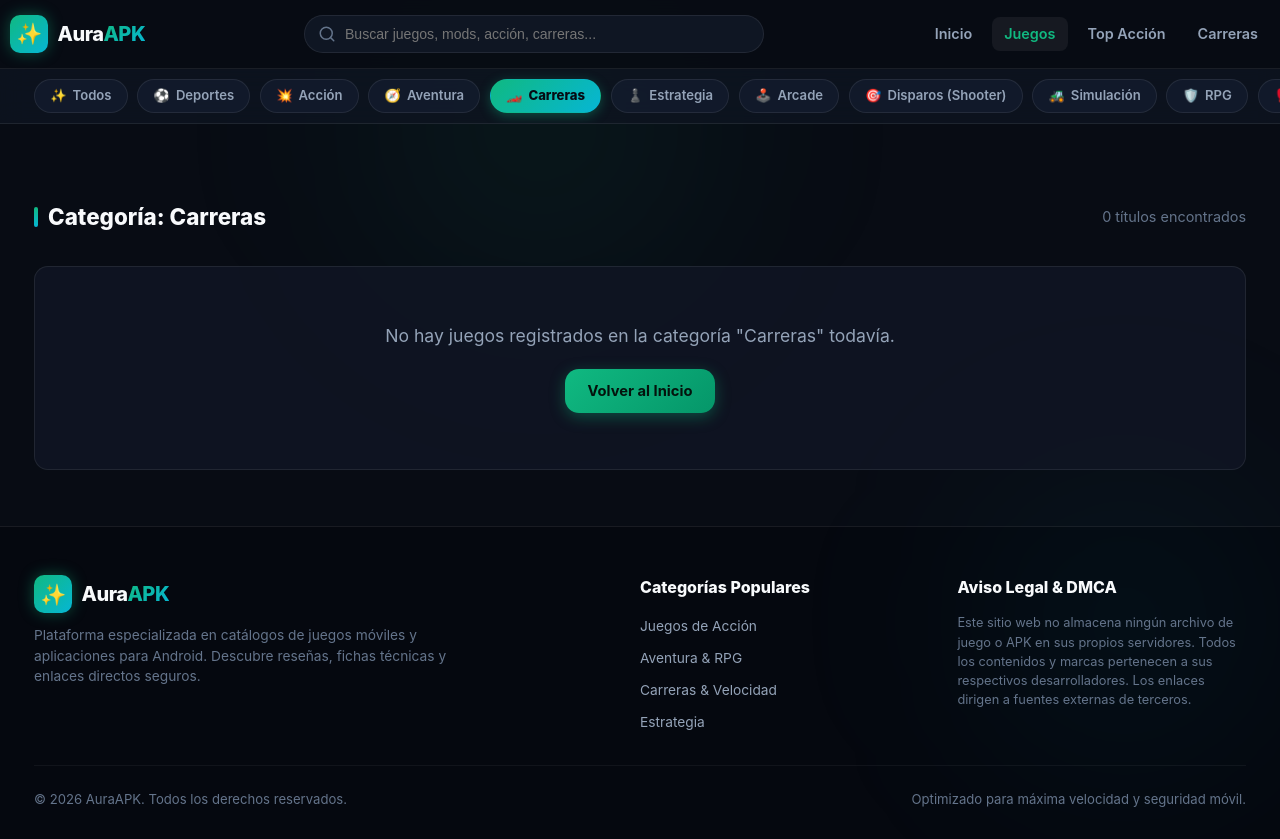
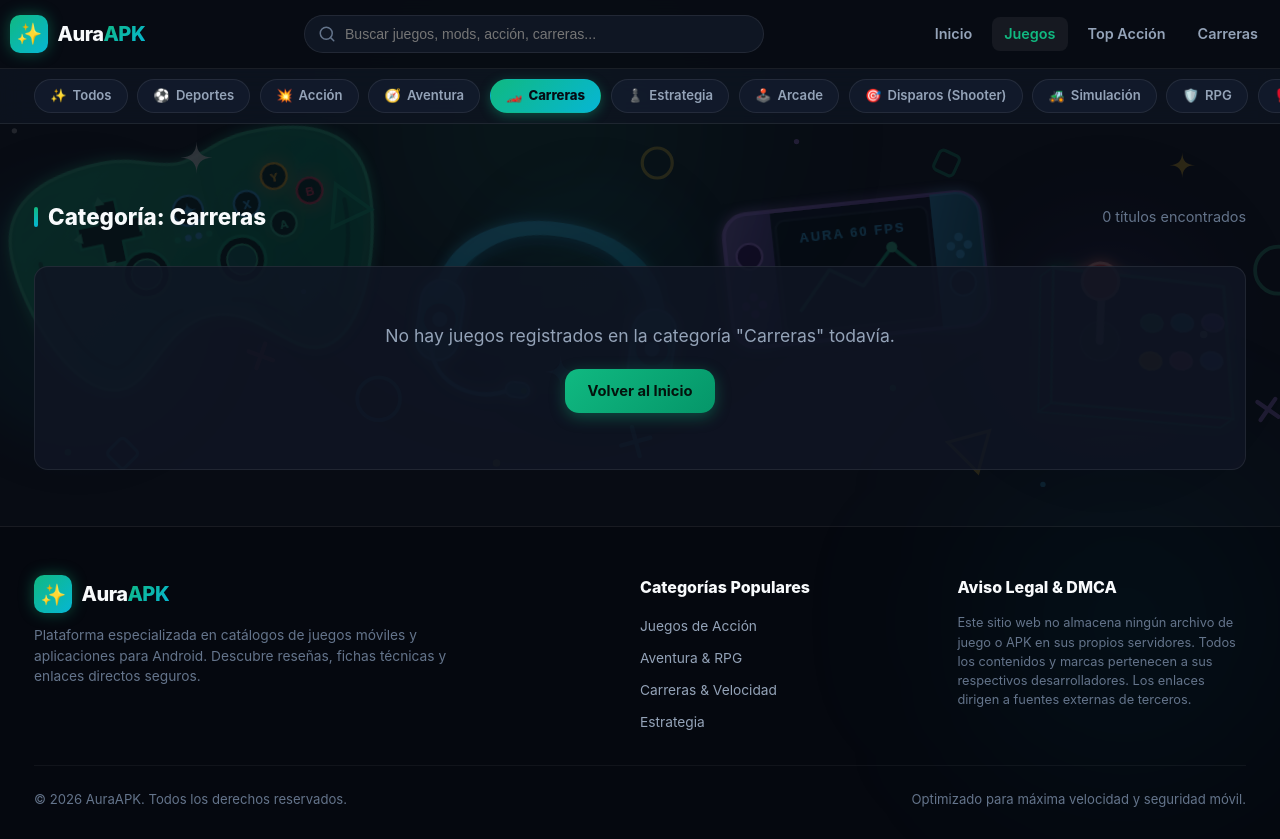
Before and after one commit to JulianDvd1/apkvision-games, a Node server app: page /categoria/carreras in a window 1280 px wide. Run offline with Node 20, Linux system fonts and the light colour scheme.

Commit message:
Agregar fondo animado gamer con mandos neón y confeti estilo EspacioAPK

```diff
--- a/public/css/style.css
+++ b/public/css/style.css
@@ -458,6 +458,105 @@ img {
   }
 }
 
+/* ==========================================================================
+   FONDO ANIMADO GAMER (ESTILO ESPACIOAPK ADAPTADO A LA IDENTIDAD AURA)
+   ========================================================================== */
+.hero-animated-bg-canvas {
+  position: absolute;
+  inset: 0;
+  width: 100%;
+  height: 100%;
+  overflow: hidden;
+  pointer-events: none;
+  z-index: 1;
+}
+
+.hero-floating-gamer-svg {
+  position: absolute;
+  top: 50%;
+  transform: translateY(-50%);
+  height: 130%;
+  min-width: 1400px;
+  width: auto;
+  opacity: 0.38;
+  filter: drop-shadow(0 0 25px rgba(16, 185, 129, 0.3));
+  animation: auraGamerSlide 22s linear infinite;
+  will-change: left, transform;
+}
+
+@keyframes auraGamerSlide {
+  0%, 100% {
+    left: -20%;
+  }
+  25%, 75% {
+    left: -12%;
+  }
+  50% {
+    left: -4%;
+  }
+}
+
+@media (max-width: 768px) {
+  .hero-floating-gamer-svg {
+    height: 115%;
+    min-width: 950px;
+    opacity: 0.30;
+    animation: auraGamerSlideMobile 18s linear infinite;
+  }
+
+  @keyframes auraGamerSlideMobile {
+    0%, 100% {
+      left: -60%;
+    }
+    50% {
+      left: -15%;
+    }
+  }
+}
+
+/* Fondo Global Gamer Sutil para todo el sitio */
+.aura-global-gamer-bg {
+  position: fixed;
+  top: 0;
+  left: 0;
+  width: 100vw;
+  height: 100vh;
+  pointer-events: none;
+  z-index: 0;
+  overflow: hidden;
+  opacity: 0.18;
+}
+
+.aura-global-stream {
+  position: absolute;
+  top: 10%;
+  left: 0;
+  width: 100%;
+  height: 500px;
+}
+
+.aura-global-svg {
+  position: absolute;
+  top: 0;
+  left: 0;
+  height: 100%;
+  min-width: 1500px;
+  width: auto;
+  animation: auraGlobalDrift 38s ease-in-out infinite alternate;
+}
+
+@keyframes auraGlobalDrift {
+  0% {
+    transform: translateX(-15%) translateY(0);
+  }
+  50% {
+    transform: translateX(3%) translateY(-25px);
+  }
+  100% {
+    transform: translateX(-8%) translateY(15px);
+  }
+}
+
 .hero-content {
   flex: 1.15;
   padding: 1.6rem;
--- a/views/index.ejs
+++ b/views/index.ejs
@@ -9,6 +9,11 @@
   <div class="hero-glow-backdrop" aria-hidden="true"></div>
 
   <div class="hero-card">
+    <!-- Fondo Animado Gamer (Estilo EspacioAPK con mandos, headset y confeti neón) -->
+    <div class="hero-animated-bg-canvas" aria-hidden="true">
+      <img src="/images/aura-gamer-bg.svg" class="hero-floating-gamer-svg" alt="" fetchpriority="high">
+    </div>
+
     <div class="hero-content">
 
       <!-- Fila Superior: Badges y Tendencia -->
--- a/views/partials/header.ejs
+++ b/views/partials/header.ejs
@@ -45,6 +45,13 @@
   <% } %>
 </head>
 <body>
+
+  <!-- Fondo Gamer Animado Global Sutil (Aura Cósmica) -->
+  <div class="aura-global-gamer-bg" aria-hidden="true">
+    <div class="aura-global-stream">
+      <img src="/images/aura-gamer-bg.svg" class="aura-global-svg" alt="">
+    </div>
+  </div>
 
   <!-- Header Principal -->
   <header class="main-header">
```
Also changed, not shown: public/images/aura-gamer-bg.svg (added).
